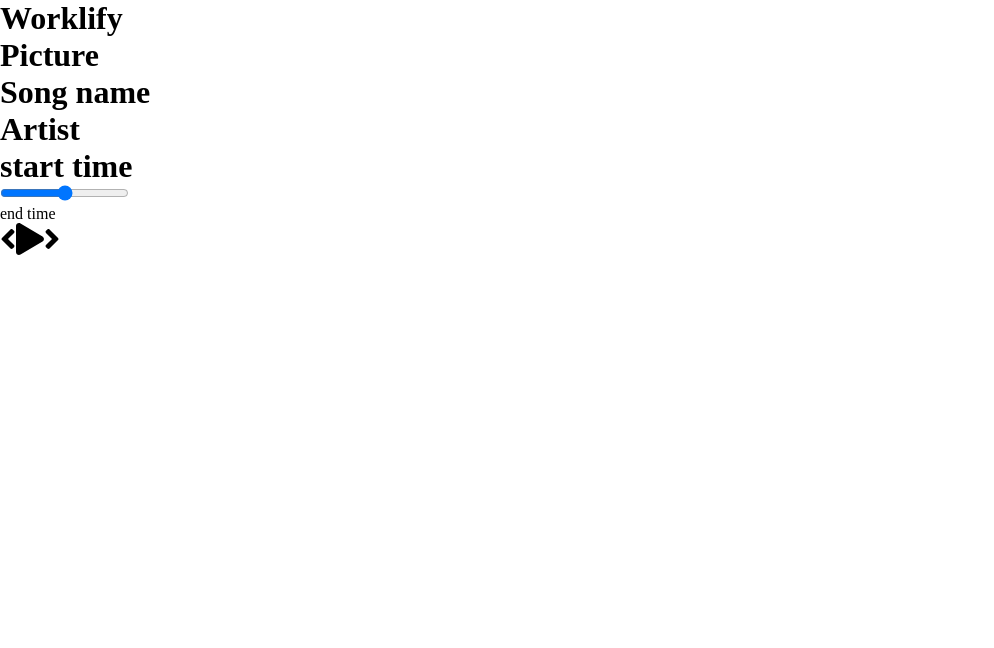
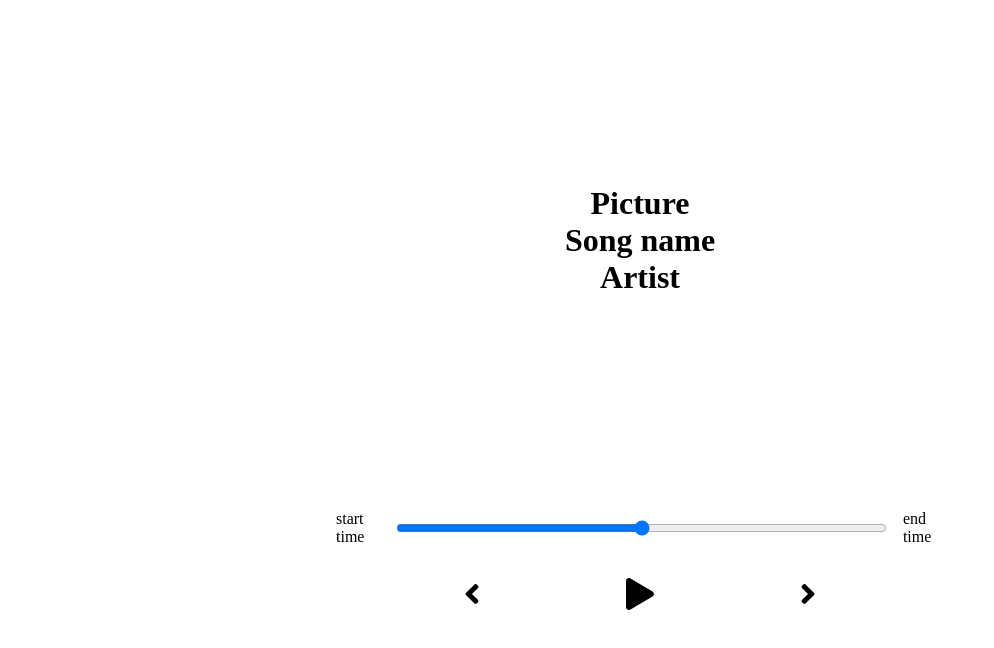
Before and after one commit to crissesoto/worklify, a React (Create React App) app: page / in a window 1280 px wide. Shown: the top 648 px of the page, without its empty margins (0-994 px from the left). Built offline with nearby package versions, Linux system fonts and the light colour scheme.

Commit message:
added html and data file

```diff
--- a/package.json
+++ b/package.json
@@ -14,6 +14,7 @@
     "react": "^17.0.1",
     "react-dom": "^17.0.1",
     "react-scripts": "4.0.1",
+    "uuid": "^8.3.2",
     "web-vitals": "^0.2.4"
   },
   "scripts": {
--- a/src/App.js
+++ b/src/App.js
@@ -6,7 +6,6 @@
 function App() {
   return (
     <div className="App">
-      <h1>Worklify</h1>
       <Song />
       <Player />
     </div>
--- a/src/components/Player.js
+++ b/src/components/Player.js
@@ -6,13 +6,13 @@
 const Player = () => {
 
     return(
-        <div className="player">
+        <div className="player-container">
             <div className="time-controller">
-                <h1>start time</h1>
+                <p>start time</p>
                 <input type="range"></input>
                 <p>end time</p>
             </div>
-            <div className="play-contoller">
+            <div className="play-controller">
                 <FontAwesomeIcon icon={faAngleLeft} className="skip-back" size="2x" />
                 <FontAwesomeIcon icon={faPlay} className="play" size="2x" />
                 <FontAwesomeIcon icon={faAngleRight} className="skip-forward" size="2x" />
--- a/src/styles/app.css
+++ b/src/styles/app.css
@@ -1,5 +1,52 @@
+/* General setting */
 *{
     margin: 0;
     padding: 0;
     box-sizing: border-box;
 }
+
+/* Song container styles */
+.song-container {
+    min-height: 60vh;
+    display: flex;
+    flex-direction: column;
+    align-items: center;
+    justify-content: center;
+}
+
+/* Player container styles */
+.player-container {
+    min-height: 20vh;
+    display: flex;
+    flex-direction: column;
+    align-items: center;
+    justify-content: center;
+}
+
+.time-controller {
+    width: 50%;
+    display: flex;
+    align-items: center;
+    justify-content: space-between;
+}
+
+.time-controller input {
+    width: 100%;
+    padding: 1rem 2rem;
+}
+
+.time-controller p {
+    padding: 1rem;
+}
+
+.play-controller {
+    display: flex;
+    justify-content: space-between;
+    align-items: center;
+    width: 30%;
+    padding: 1rem;
+}
+
+.play-controller svg {
+    cursor: pointer;
+}
```
Also changed, not shown: src/data.js (added, +70 -0 lines), 1 other file (tests, documents, lock files or other folders).
